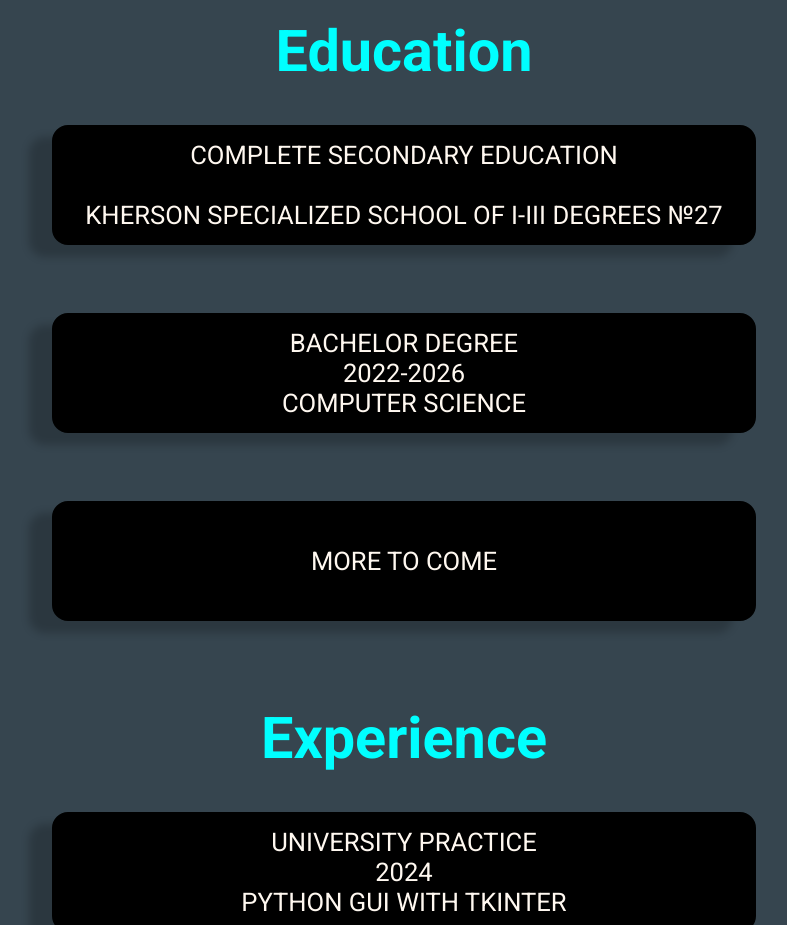
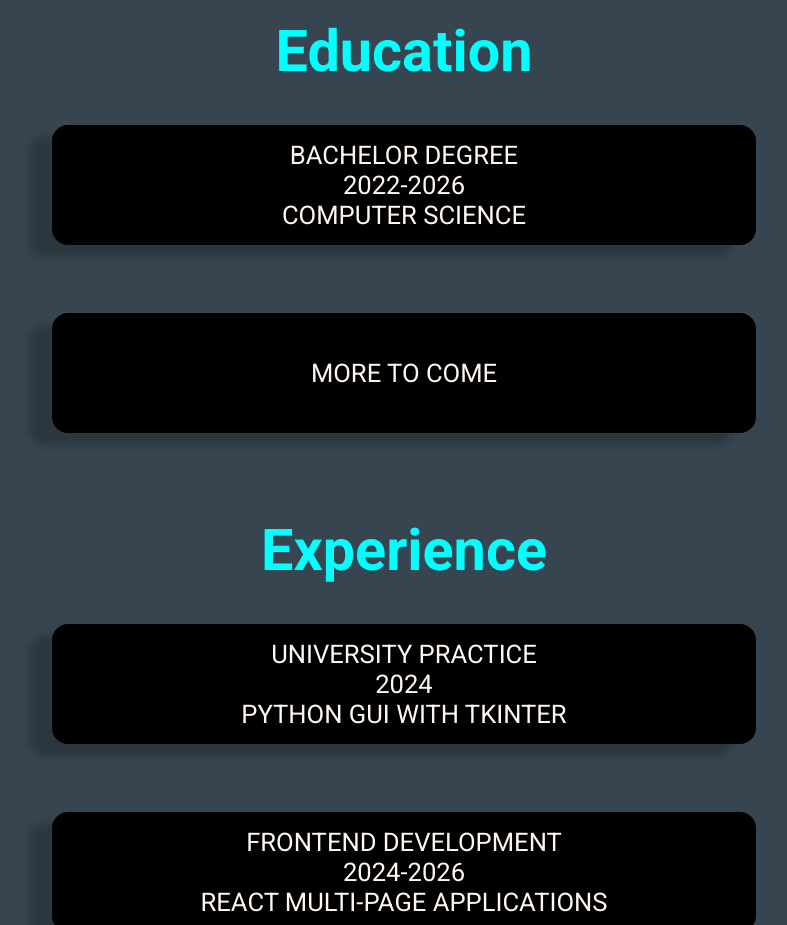
Before and after one commit to vl-be/cv, a plain HTML site: page index.html in a window 1280 px wide. Shown: the part 1960-2885 px from the top of the page, without its empty margins (236-1023 px from the left). Drawn offline with nearby package versions, Linux system fonts and the light colour scheme.

Commit message:
Update index.html

```diff
--- a/index.html
+++ b/index.html
@@ -103,7 +103,7 @@
         <section id="experience">
             <h3 class="title">Education</h3>
             <div class="education">
-                <div class="upper edu">
+<!--                 <div class="upper edu">
                     <p>
                         <span>
                             Сomplete secondary education
@@ -113,7 +113,7 @@
                             Kherson Specialized School of I-III degrees №27
                         </span>
                     </p>
-                </div>
+                </div> -->
                 <div class="upper edu">
                     <p>
                         <span>Bachelor Degree</span>
```
